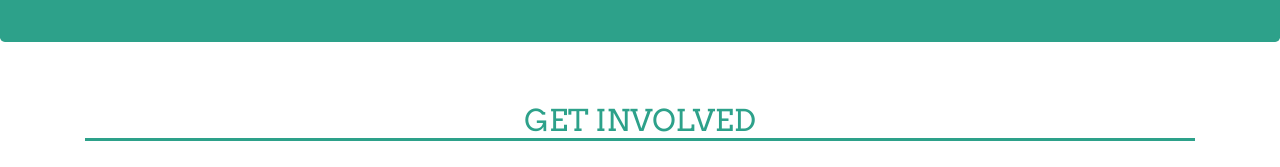
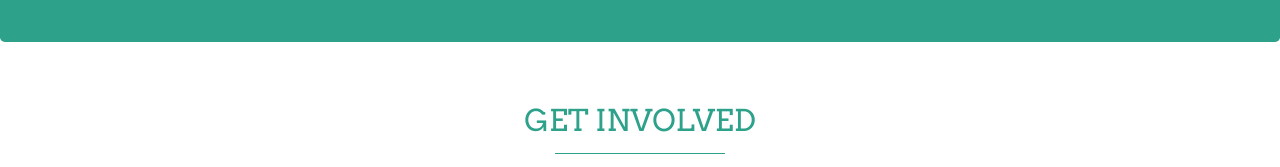
Before and after one commit to deependerrathore/bootstrap4, a plain HTML site: page index.html in a window 1280 px wide. Shown: the part 778-945 px from the top of the page. Drawn offline with nearby package versions, Linux system fonts and the light colour scheme.

Commit message:
adding border under Get Involved

```diff
--- a/css/custom.css
+++ b/css/custom.css
@@ -51,8 +51,6 @@ ul.navbar-nav ,.jumbotron h1{
 }
 
 .homepage h2{
-	margin-bottom: 30px;
-	border-bottom: 3px solid ;
 	font-size: 30px;
 }
 
@@ -65,3 +63,9 @@ ul.navbar-nav ,.jumbotron h1{
 	font-weight: 300;
 	font-size: 21px;
 }
+
+.homepage hr{
+	border-color: #2DA18A;
+	width: 170px;
+	margin-top: 15px;
+}
--- a/index.html
+++ b/index.html
@@ -72,6 +72,7 @@
 
       <div class="container homepage">
         <h2>Get Involved</h2>
+        <hr>
         <div class="row">
           <div class="col-md-4">
             <span class="fa-stack fa-4x">
```
